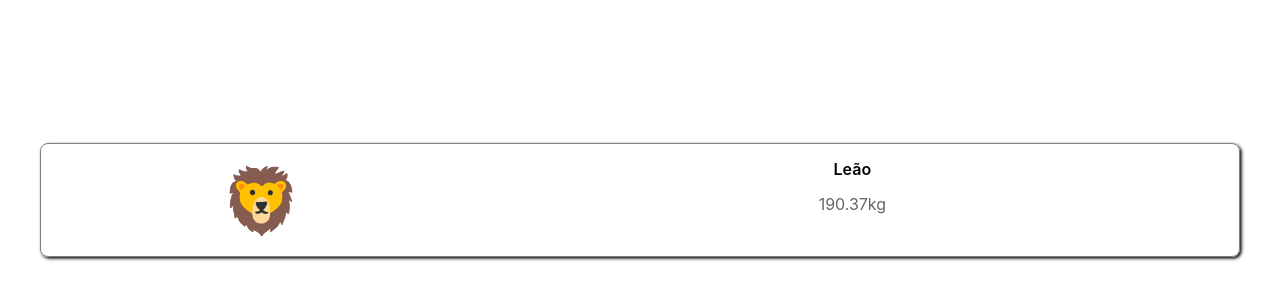
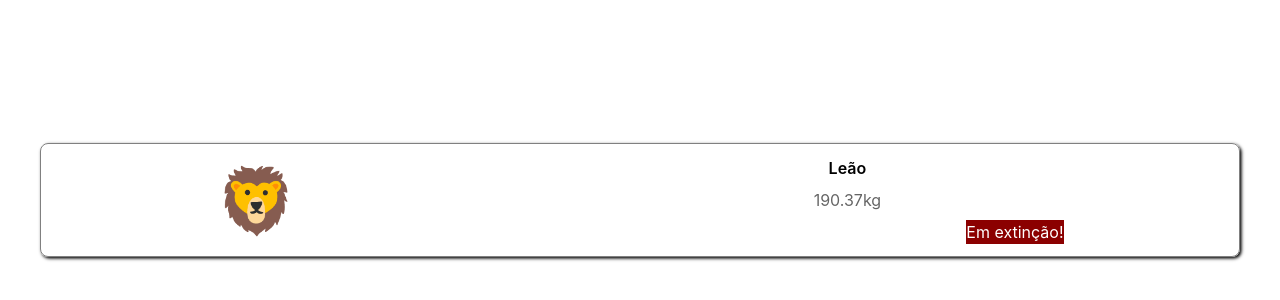
Before and after one commit to ufjf-dcc207/ufjf-dcc207-2024-3-a-atv03-0pedrobonfa, a React (Vite) app: page / in a window 1280 px wide. Shown: the part 200-500 px from the top of the page. Built offline with nearby package versions, Linux system fonts and the light colour scheme.

Commit message:
adiciona condicional

```diff
--- a/src/Animal.tsx
+++ b/src/Animal.tsx
@@ -9,10 +9,11 @@ interface AnimalProps{
 
 export default function Animal({icone, nome, peso, extincao}:AnimalProps){
 
-    return <div className="animal">
+    return (<div className="animal">
         <div className="icone">{icone}</div>
         <div className="nome">{nome}</div>
         <div className="peso">{peso.toLocaleString()}kg</div>
-        <div className="extincao">{extincao}</div>
-    </div>;
+        {extincao && <div className="extincao">Em extinção!</div>}
+    </div>
+);
 }
```
